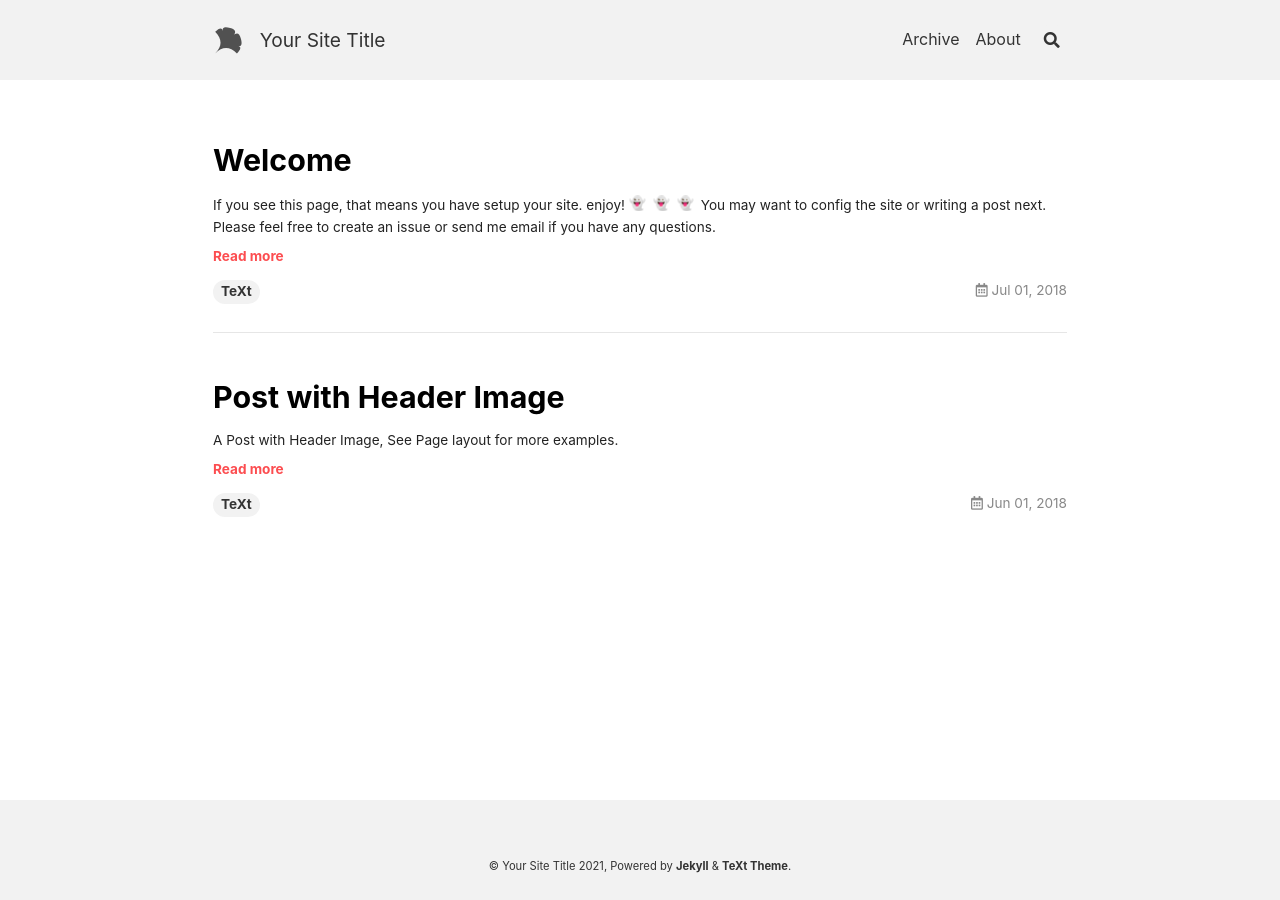
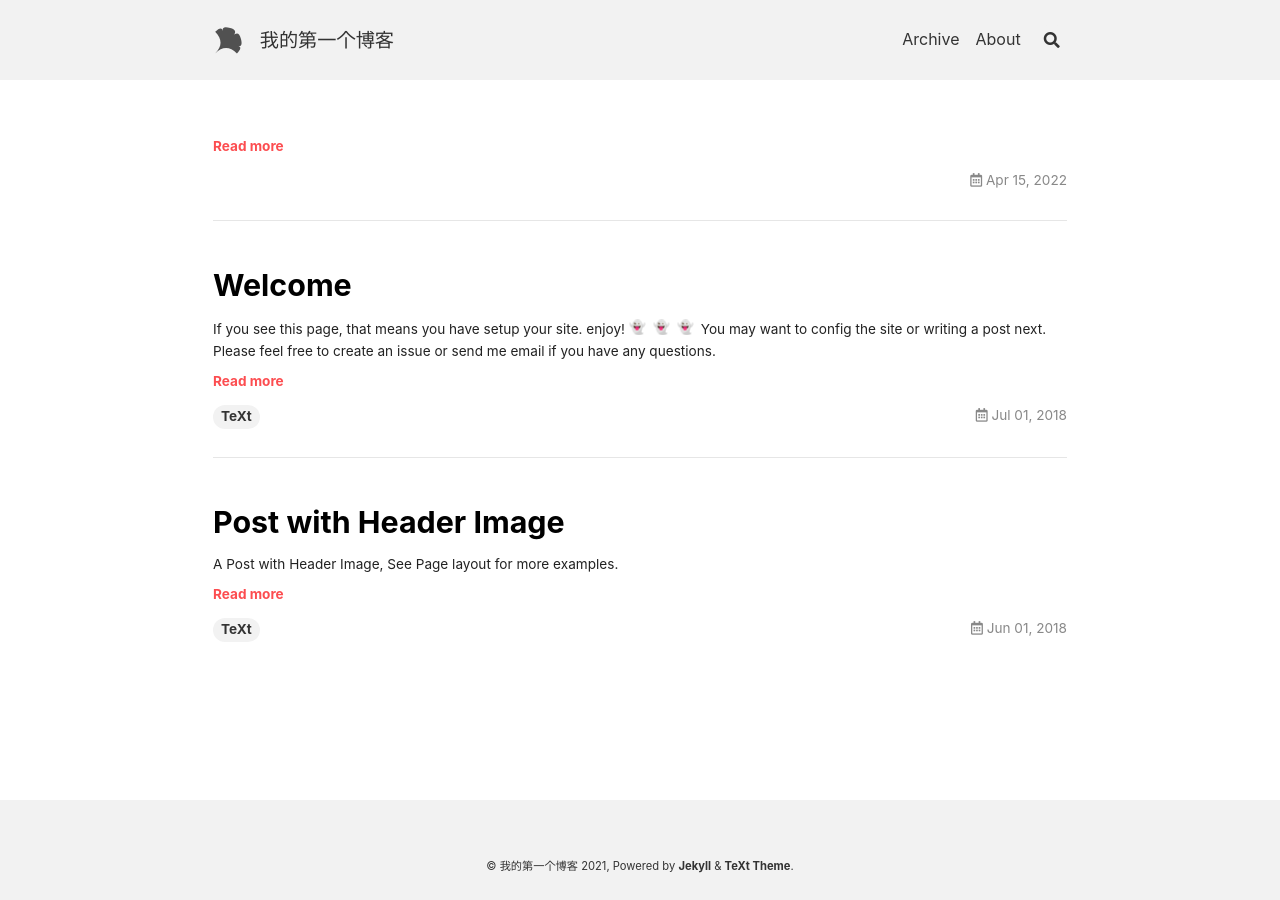
Before and after one commit to kite152/myBlog, a Jekyll site: the page built from index.html, in a window 1280 px wide. Built offline with Jekyll 4.4.1, drawn with Linux system fonts in a browser that asks for light colours; nearby versions of some CDN libraries; emoji names are drawn with the system emoji font; the list of posts is cut into pages by our own code.

Commit message:
第一条博客

```diff
--- a/_config.yml
+++ b/_config.yml
@@ -20,14 +20,14 @@ text_skin: default # "default" (default), "dark", "forest", "ocean", "chocolate"
 highlight_theme: default # "default" (default), "tomorrow", "tomorrow-night", "tomorrow-night-eighties", "tomorrow-night-blue", "tomorrow-night-bright"
 url     : # the base hostname & protocol for your site e.g. https://www.someone.com
 baseurl : # does not include hostname
-title   : Your Site Title
+title   : 我的第一个博客
 description: > # this means to ignore newlines until "Language & timezone"
   Your Site Description
 
 
 ## => Language and Timezone
 ##############################
-lang: # the language of your site, default as "en"
+lang: cn # the language of your site, default as "en"
 timezone: # see https://en.wikipedia.org/wiki/List_of_tz_database_time_zones for the available values
 
 
```
Also changed, not shown: _posts/2022-4-16-菜狗出山.md (added, +4 -0 lines).
